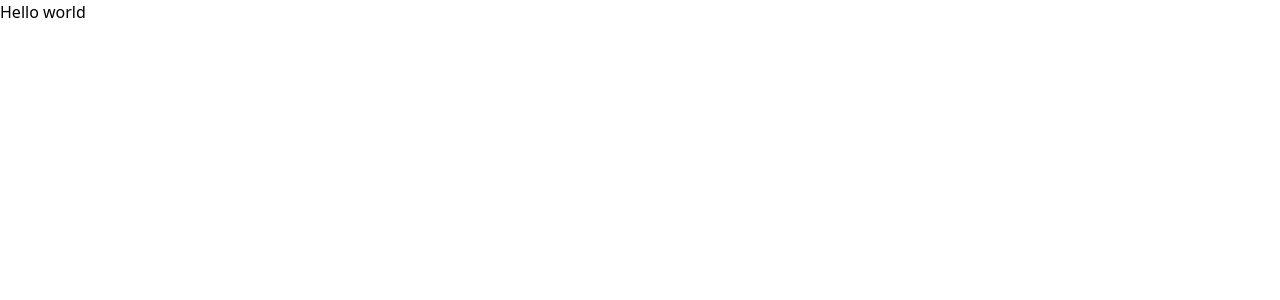
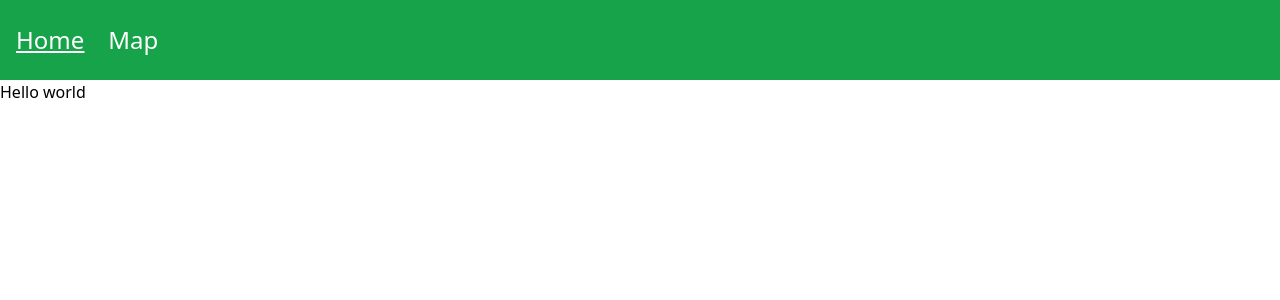
Before and after one commit to Explicit12/test-task, a Vue app: page / in a window 1280 px wide. Shown: the top 300 px of the page. Built offline with nearby package versions, Linux system fonts and the light colour scheme.

Commit message:
added header component

```diff
--- a/src/App.vue
+++ b/src/App.vue
@@ -1,7 +1,10 @@
 <script setup>
   import { RouterView } from "vue-router";
+
+  import TheHeader from "@/components/TheHeader.vue";
 </script>
 
 <template>
+  <TheHeader />
   <RouterView />
 </template>
--- /dev/null
+++ b/src/components/TheHeader.vue
@@ -0,0 +1,26 @@
+<script setup>
+  import { RouterLink, useRoute } from "vue-router";
+
+  const route = useRoute();
+</script>
+
+<template>
+  <header class="bg-green-600">
+    <nav class="my-0 mx-auto max-w-screen-2xl py-6 px-4">
+      <ul class="flex gap-6">
+        <li
+          :class="{ underline: route.name === 'home' }"
+          class="font-sans text-2xl font-medium text-white hover:cursor-pointer hover:underline"
+        >
+          <RouterLink to="/">Home</RouterLink>
+        </li>
+        <li
+          :class="{ underline: route.name === 'map' }"
+          class="font-sans text-2xl font-medium text-white hover:cursor-pointer hover:underline"
+        >
+          <RouterLink to="/">Map</RouterLink>
+        </li>
+      </ul>
+    </nav>
+  </header>
+</template>
```
